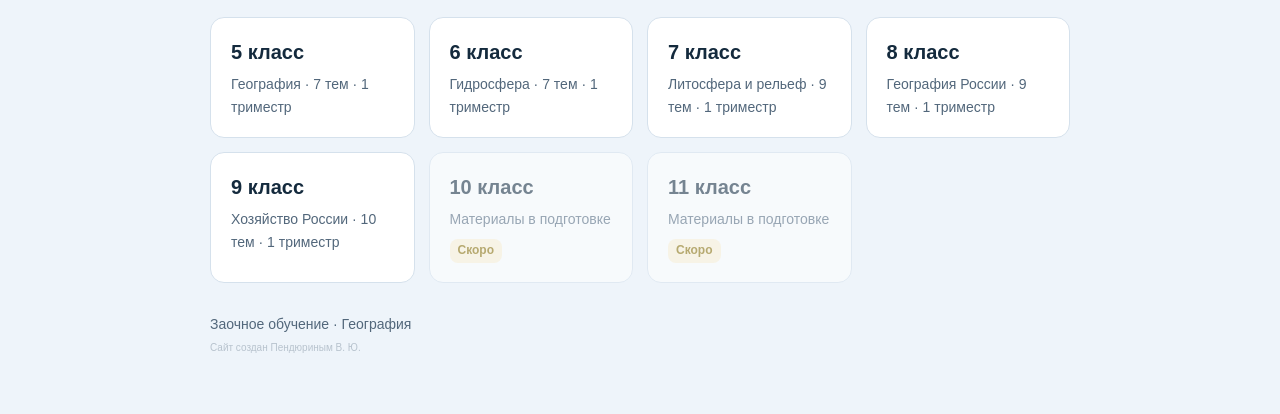
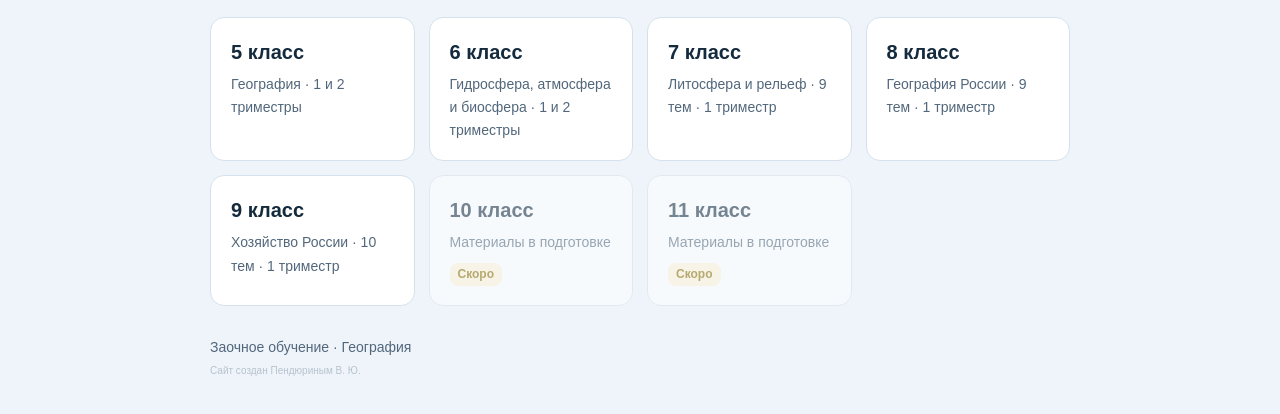
Before and after one commit to tovner/zaochnoe-geo, a plain HTML site: page index.html in a window 1280 px wide. Shown: the part 220-634 px from the top of the page. Drawn offline with Linux system fonts and the light colour scheme.

Commit message:
Обновить главную страницу: 2 триместр

```diff
--- a/index.html
+++ b/index.html
@@ -31,8 +31,8 @@ footer{color:var(--muted);font-size:14px;margin-top:30px}
 <p class="lead">Учебные материалы для самостоятельного изучения. Темы распределены по классам и триместрам.</p>
 
 <div class="classes">
-<a class="cls" href="5/index.html"><b>5 класс</b><span>География · 7 тем · 1 триместр</span></a>
-<a class="cls" href="6/index.html"><b>6 класс</b><span>Гидросфера · 7 тем · 1 триместр</span></a>
+<a class="cls" href="5/index.html"><b>5 класс</b><span>География · 1 и 2 триместры</span></a>
+<a class="cls" href="6/index.html"><b>6 класс</b><span>Гидросфера, атмосфера и биосфера · 1 и 2 триместры</span></a>
 <a class="cls" href="7/index.html"><b>7 класс</b><span>Литосфера и рельеф · 9 тем · 1 триместр</span></a>
 <a class="cls" href="8/index.html"><b>8 класс</b><span>География России · 9 тем · 1 триместр</span></a>
 <a class="cls" href="9/index.html"><b>9 класс</b><span>Хозяйство России · 10 тем · 1 триместр</span></a>
```
